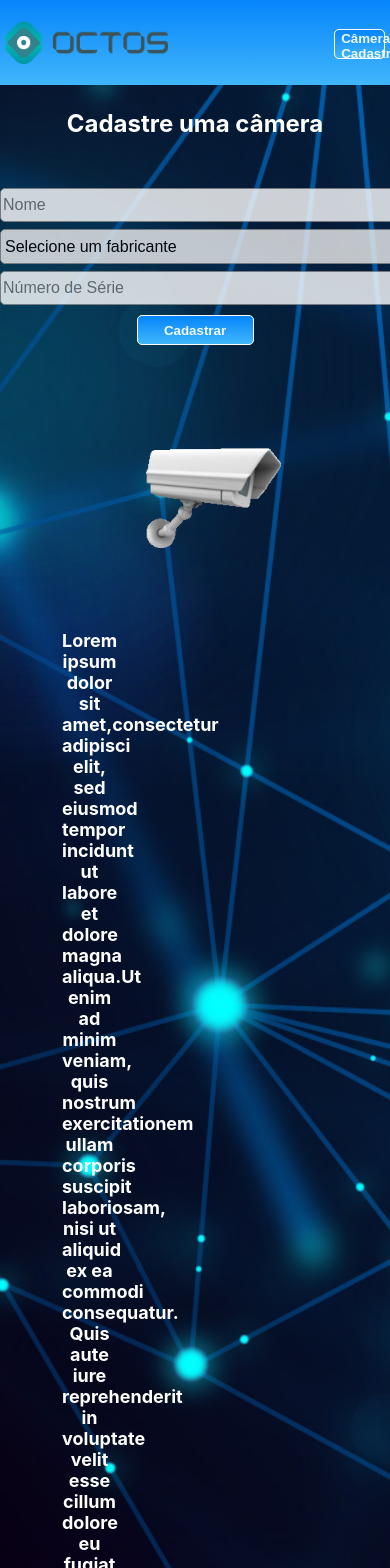
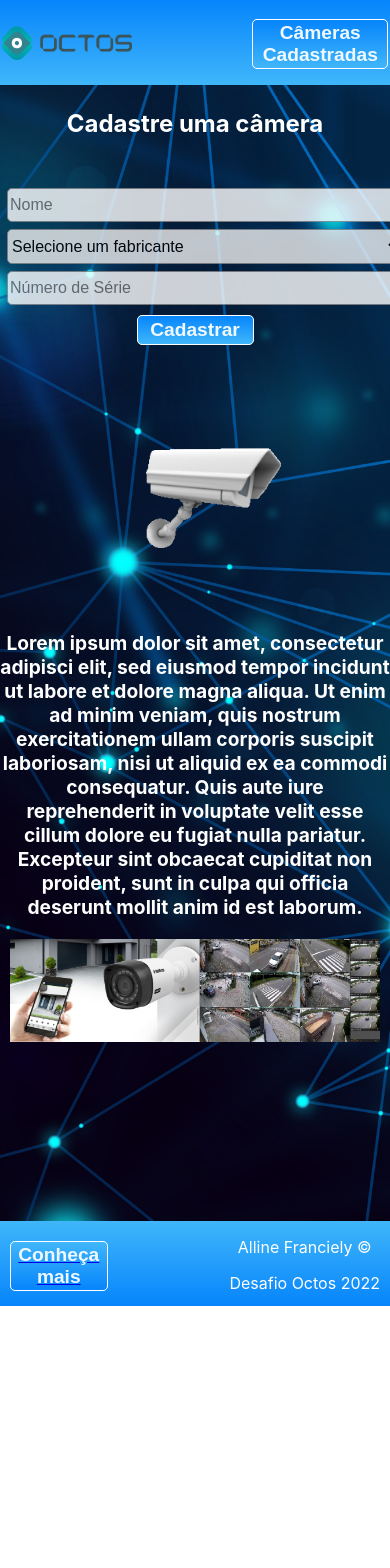
Before and after one commit to AllineFranciely/CamerasApplication-Frontend-React-JS, a React (Create React App) app: page / in a window 390 px wide. Shown: the top 1568 px of the page. After the commit the page ends 1306 px from the top, so only its background shows below. Built offline with nearby package versions, Linux system fonts and the light colour scheme.

Commit message:
ajustes de responsividade mobile

```diff
--- a/src/components/styles/Footer.css
+++ b/src/components/styles/Footer.css
@@ -30,3 +30,19 @@
 .b {
   color: aliceblue;
 }
+
+/* Para mobile */
+@media only screen and (max-width: 600px)
+{
+  .buttonOctos {
+    font-size: larger;
+    height: 50px;
+    margin-left: 10px;
+    margin-top: 20px;
+    width: 25%;
+  }
+
+  .ass {
+    margin-right: 10px;
+  }
+}
--- a/src/components/styles/Formulario.css
+++ b/src/components/styles/Formulario.css
@@ -51,3 +51,26 @@
   box-shadow: 0 7px 11px 0 rgb(252, 253, 253), 0 17px 50px 0 rgb(93, 131, 180);
   cursor: pointer;
 }
+
+/* Para mobile */
+@media only screen and (max-width: 600px)
+{
+  #nome {
+    margin-left: 7px;
+    width: 390px;
+  }
+
+  #fabricante {
+    margin-left: 7px;
+    width: 395px;
+  }
+
+  #serie {
+    margin-left: 7px;
+    width: 390px;
+  }
+
+  .buttonCad {
+    font-size: larger;
+  }
+}
--- a/src/components/styles/Header.css
+++ b/src/components/styles/Header.css
@@ -26,3 +26,20 @@
   box-shadow: 0 7px 11px 0 rgb(252, 253, 253), 0 17px 50px 0 rgb(93, 131, 180);
   cursor: pointer;
 }
+
+/* Para mobile */
+@media only screen and (max-width: 600px)
+{
+  .logoOctos {
+    height: 40%;
+  }
+
+  .buttonList {
+    font-size: larger;
+    height: 50px;
+    margin-bottom: 2px;
+    margin-left: 30%;
+    margin-top: 5px;
+    width: 35%;
+  }
+}
--- a/src/pages/Home.tsx
+++ b/src/pages/Home.tsx
@@ -19,9 +19,9 @@ function Home() {
         <img className="camera" src={Camera} alt="Cãmera de segurança" />
         <div className="texto">
           <p className="textoP"><b>
-            Lorem ipsum dolor sit amet,consectetur
+            Lorem ipsum dolor sit amet, consectetur
             adipisci elit, sed eiusmod tempor incidunt
-            ut labore et dolore magna aliqua.Ut enim
+            ut labore et dolore magna aliqua. Ut enim
             ad minim veniam, quis nostrum exercitationem
             ullam corporis suscipit laboriosam, nisi ut
             aliquid ex ea commodi consequatur. Quis aute
--- a/src/pages/styles/Cameras.css
+++ b/src/pages/styles/Cameras.css
@@ -38,3 +38,11 @@
   padding-bottom: 0px;
   width: 20%;
 }
+
+/* Para mobile */
+@media only screen and (max-width: 600px)
+{
+  .Card {
+    width: 30%;
+  }
+}
--- a/src/pages/styles/Home.css
+++ b/src/pages/styles/Home.css
@@ -67,14 +67,16 @@
     font-size:x-large;
   }
 
+  .texto {
+    color: white;
+    max-width: 100%;
+  }
+
   .textoP {
-    font-size: large;
-    margin-left: 53%;
-    text-align:center;
+    font-size: larger;
   }
 
   .imgSecurity {
-    margin-left: 20%;
-    width: 300%;
+    width: 95%;
   }
 }
```
